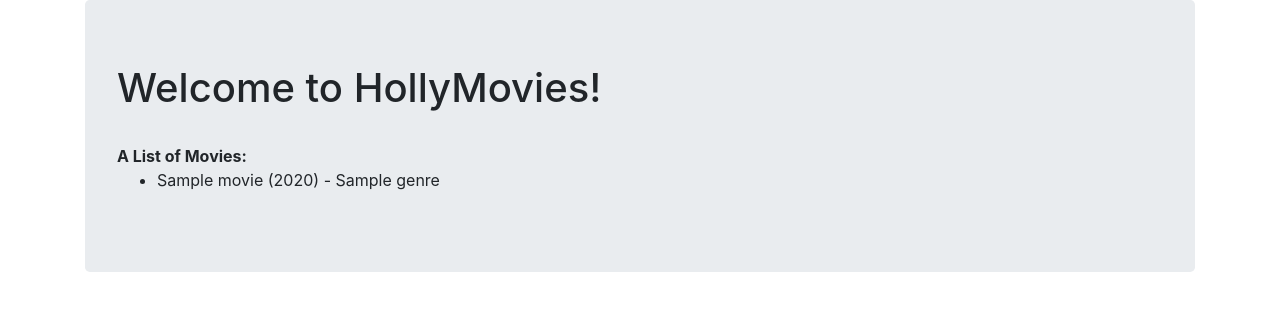
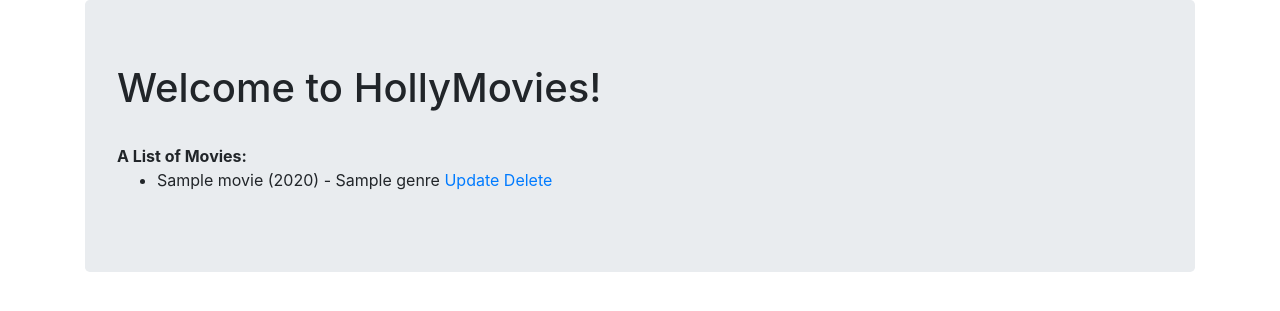
Before and after one commit to PatrykJuniorPy/hollywoodmovies, a Django app: page / in a window 1280 px wide. Shown: the part 56-367 px from the top of the page. Run offline with Django 3.2, Linux system fonts and the light colour scheme; tables that the repository leaves empty hold one stand-in row (values such as "Sample post"); some libraries are stand-ins or nearby versions.

Commit message:
added update delete to home

```diff
--- a/hollymovies/viewer/templates/movies.html
+++ b/hollymovies/viewer/templates/movies.html
@@ -8,6 +8,9 @@
         {% for movie in object_list %}
             <li>
             {{ movie.title }} ({{ movie.released.year }}) - {{ movie.genre.name }}
+             <a href="{% url 'movie_update' pk=movie.pk %}">Update</a>
+             <a href="{% url 'movie_delete' pk=movie.pk %}">Delete</a>
+
             </li>
         {% endfor %}
     </ul>
```
